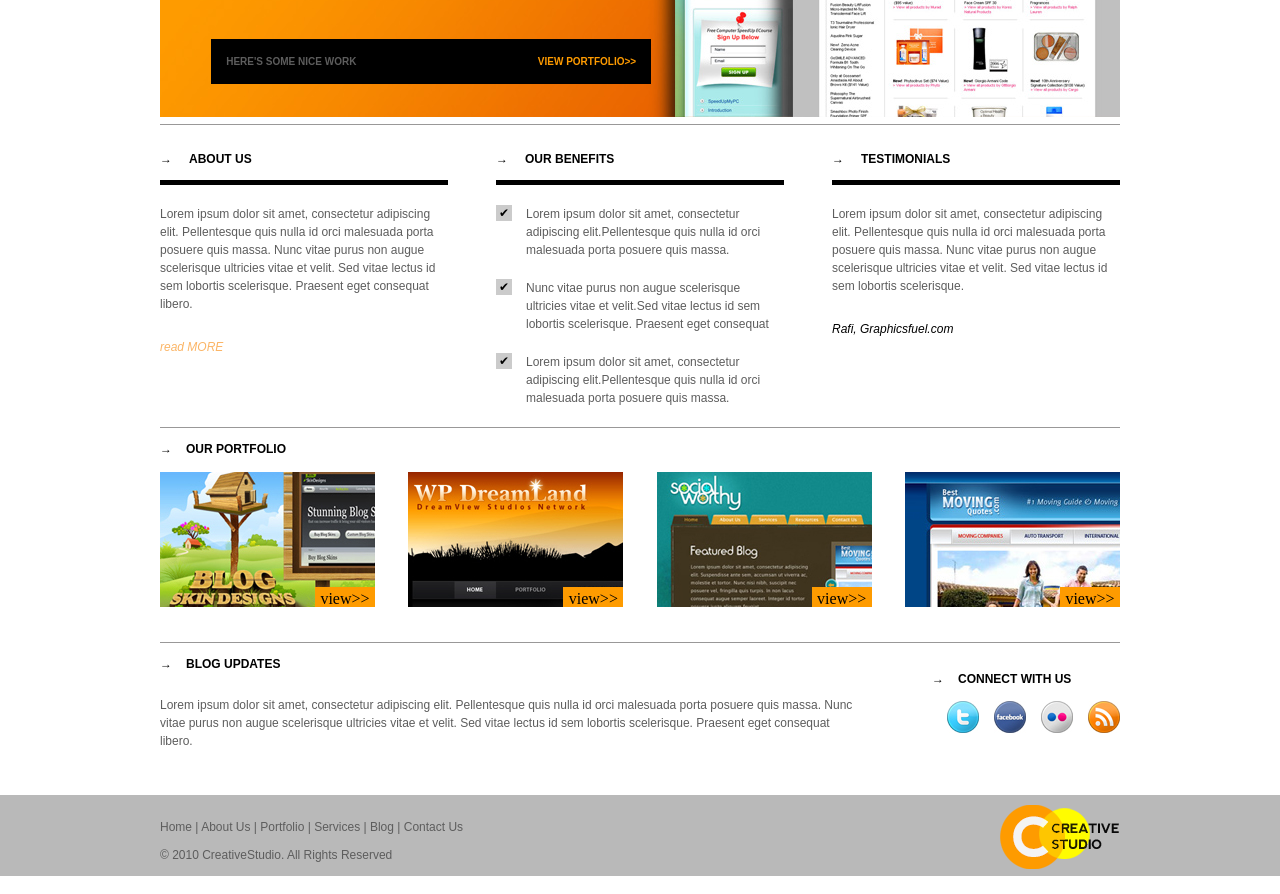
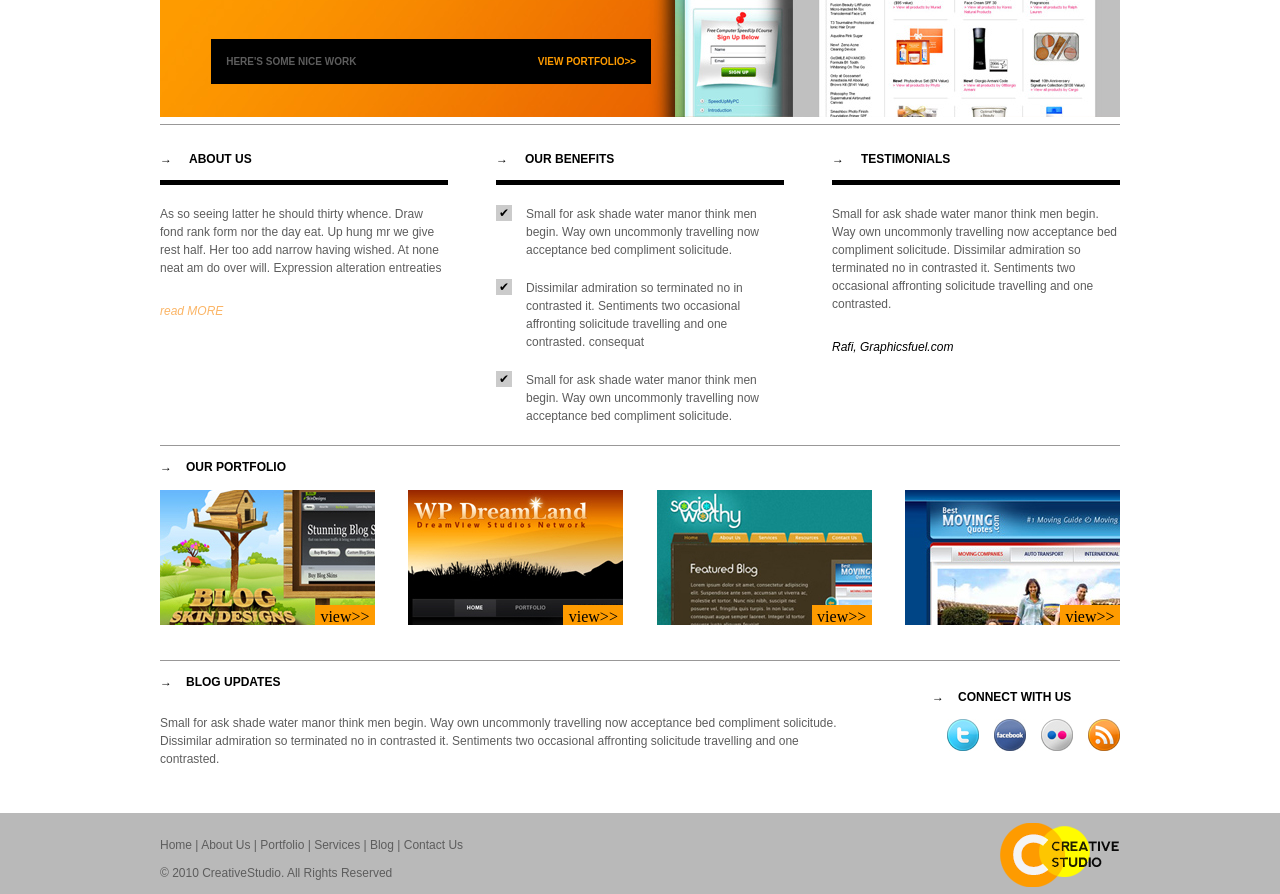
Before and after one commit to DrumPire/creative, a plain HTML site: page index.html in a window 1280 px wide. Shown: the part 420-1314 px from the top of the page. Drawn offline with Linux system fonts and the light colour scheme.

Commit message:
rework text

```diff
--- a/index.html
+++ b/index.html
@@ -11,10 +11,12 @@
     <script defer src="https://use.fontawesome.com/releases/v5.8.1/js/all.js" integrity="sha384-g5uSoOSBd7KkhAMlnQILrecXvzst9TdC09/VM+pjDTCM+1il8RHz5fKANTFFb+gQ" crossorigin="anonymous"></script>
 </head>
 <body>
+    <header>
     <div class="head">
         <div>
             <a href="#"><img class="banner" src="img/logo.png"></a>
         </div>
+        <nav>
         <ul class="ul">
             <li><a href="#">home</a></li>
             <li><a href="#">about us</a></li>
@@ -23,6 +25,7 @@
             <li><a href="#">blog</a></li>
             <li><a href="#">contact us</a></li>
         </ul>
+        </nav>
         <button class="burger"><i class="fas fa-bars"></i></button>
         <div class="mobile_menu_holder">
             <span class="close_button"><i class="fas fa-times"></i></span>
@@ -50,19 +53,17 @@
             </div>
         </div>
     </div>
-    <div class="content">
+    </header>
+    <main>
+        <section>
+        <div class="content">
             <div class="content-block">
                 <div class="content_text">
                     <div class="before-links">
                     <h2><a href="#">about us</a></h2>
                     </div>
                     <p>
-                        Lorem ipsum dolor sit amet, consectetur adipiscing
-                        elit. Pellentesque quis nulla id orci malesuada porta
-                        posuere quis massa. Nunc vitae purus non augue
-                        scelerisque ultricies vitae et velit. Sed vitae lectus id
-                        sem lobortis scelerisque. Praesent eget consequat
-                        libero.
+                        As so seeing latter he should thirty whence. Draw fond rank form nor the day eat. Up hung mr we give rest half. Her too add narrow having wished. At none neat am do over will. Expression alteration entreaties
                     </p>
                     <span><a href="#">read MORE</a></span>
                 </div>
@@ -73,15 +74,9 @@
                 <h2><a href="#">our benefits</a></h2>
                 </div>
                 <ul>
-                    <li><font></font>Lorem ipsum dolor sit amet, consectetur adipiscing
-                        elit.Pellentesque quis nulla id orci malesuada porta
-                        posuere quis massa.</li>
-                    <li><font></font>Nunc vitae purus non augue
-                        scelerisque ultricies vitae et velit.Sed vitae lectus id
-                        sem lobortis scelerisque. Praesent eget consequat</li>
-                    <li><font></font>Lorem ipsum dolor sit amet, consectetur adipiscing
-                        elit.Pellentesque quis nulla id orci malesuada porta
-                        posuere quis massa.</li>
+                    <li><font></font>Small for ask shade water manor think men begin. Way own uncommonly travelling now acceptance bed compliment solicitude.</li>
+                    <li><font></font>Dissimilar admiration so terminated no in contrasted it. Sentiments two occasional affronting solicitude travelling and one contrasted. consequat</li>
+                    <li><font></font>Small for ask shade water manor think men begin. Way own uncommonly travelling now acceptance bed compliment solicitude.</li>
                 </ul>
             </div>
         </div>
@@ -91,16 +86,14 @@
                 <h2><a href="#">testimonials</a></h2>
                 </div>
                 <p>
-                    Lorem ipsum dolor sit amet, consectetur adipiscing
-                    elit. Pellentesque quis nulla id orci malesuada porta
-                    posuere quis massa. Nunc vitae purus non augue
-                    scelerisque ultricies vitae et velit. Sed vitae lectus id
-                    sem lobortis scelerisque.
+                    Small for ask shade water manor think men begin. Way own uncommonly travelling now acceptance bed compliment solicitude. Dissimilar admiration so terminated no in contrasted it. Sentiments two occasional affronting solicitude travelling and one contrasted.
                 </p>
                 <span>Rafi, Graphicsfuel.com</span>
             </div>
         </div>
     </div>
+    </section>
+    <section>
     <div class="banners">
         <div class ="portfolio">
             <div class="before-links">
@@ -126,6 +119,8 @@
             </div>
         </div>
     </div>
+    </section>
+    <section>
     <div class="pre-footer">
         <div class="portfolio">
             <div class="before-links">
@@ -133,12 +128,9 @@
             </div>
             <div class="pre-footer-text content_text">
                 <p>
-                    Lorem ipsum dolor sit amet, consectetur adipiscing
-                    elit. Pellentesque quis nulla id orci malesuada porta
-                    posuere quis massa. Nunc vitae purus non augue
-                    scelerisque ultricies vitae et velit. Sed vitae lectus id
-                    sem lobortis scelerisque. Praesent eget consequat
-                    libero.
+                    Small for ask shade water manor think men begin. Way own uncommonly travelling now acceptance bed compliment
+                    solicitude. Dissimilar admiration so terminated no in contrasted it. Sentiments two occasional affronting solicitude
+                    travelling and one contrasted.
                 </p>
             </div>
         </div>
@@ -154,6 +146,9 @@
             </div>
         </div>
     </div>
+    </section>
+    </main>
+    <footer>
     <div class="footer">
         <div class="footer-wrap">
             <div class="footer-text content_text">
@@ -171,6 +166,7 @@
         </div>
 
     </div>
-    <script src="js/js.js"></script>
+    </footer>
+    <script src="js/main.js"></script>
 </body>
 </html>
```
